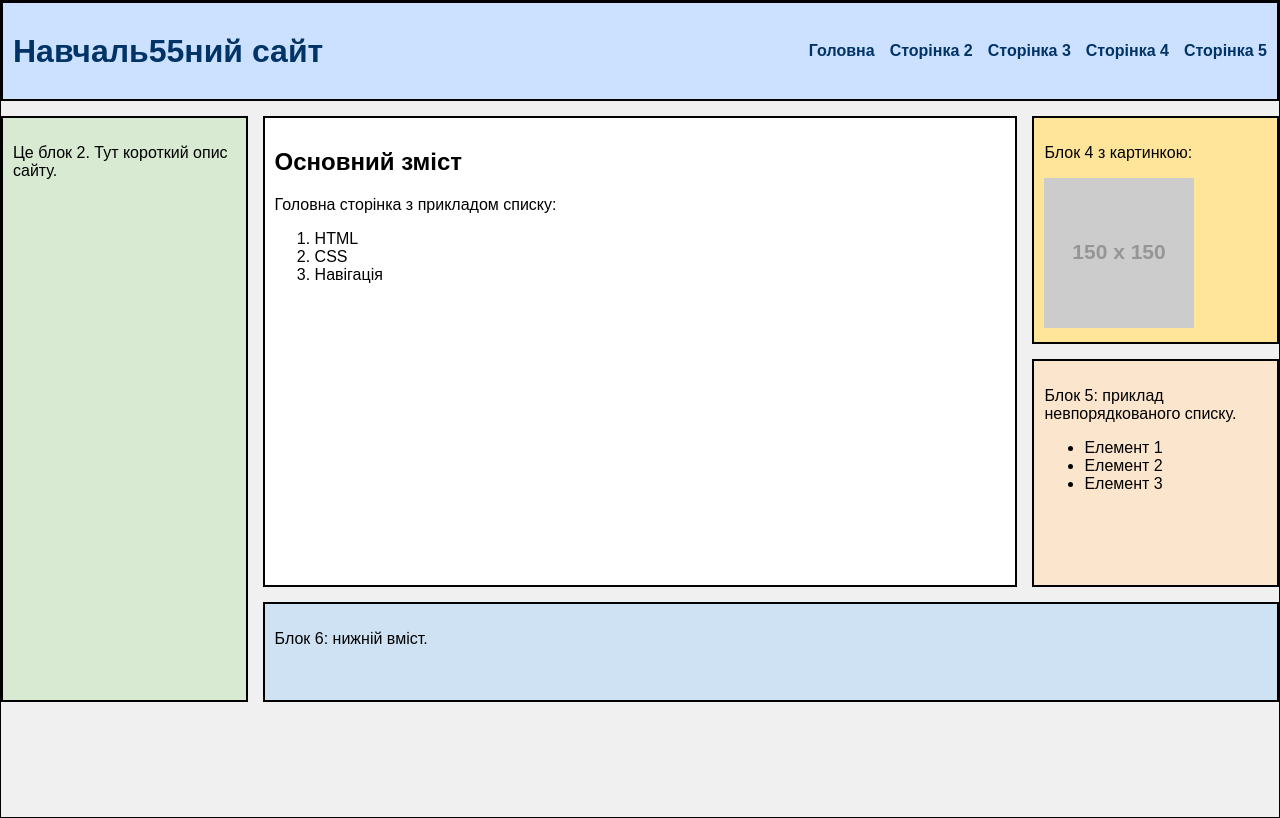
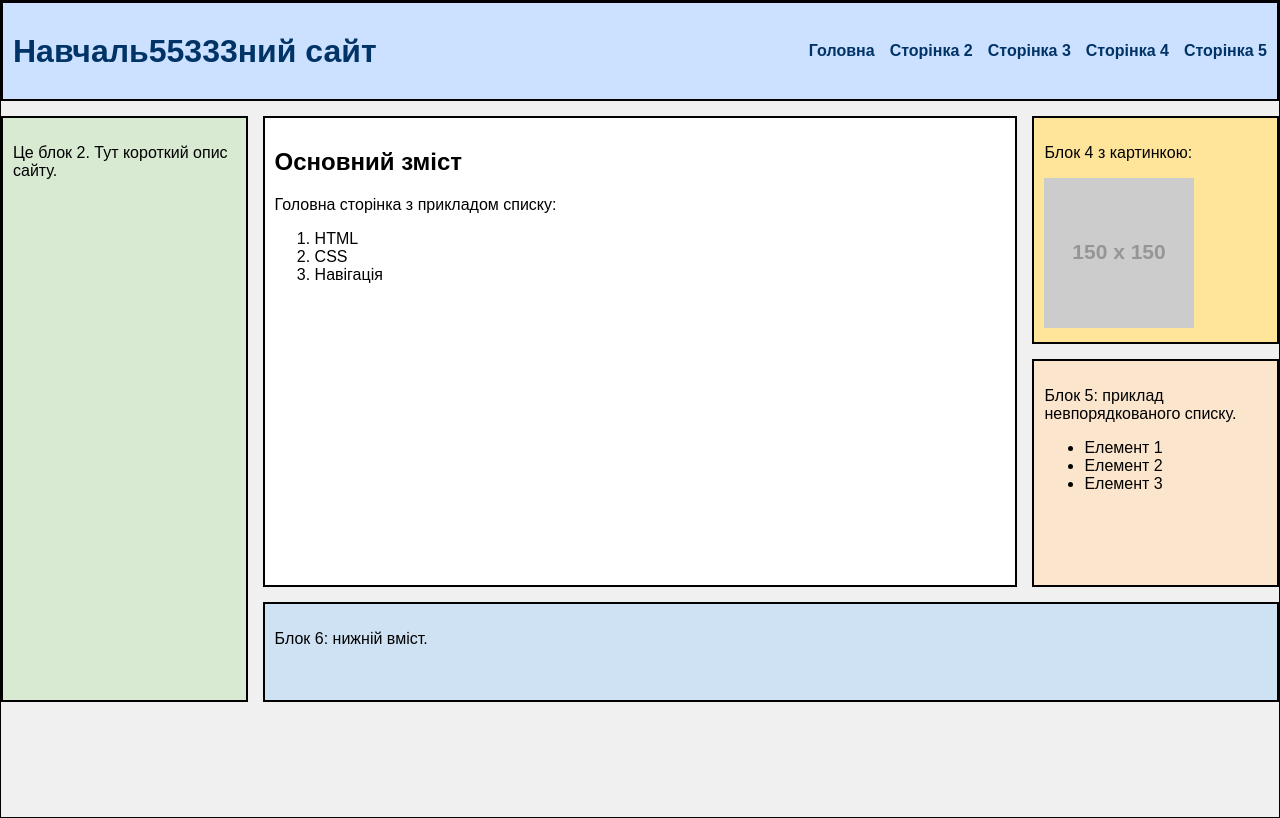
Before and after one commit to yellowBlackie/yellowBlackie.github.io, a plain HTML site: page index.html in a window 1280 px wide. Drawn offline with Linux system fonts and the light colour scheme; placeholder pictures from the web are drawn by us.

Commit message:
Update index.html

```diff
--- a/index.html
+++ b/index.html
@@ -8,7 +8,7 @@
 <body>
 
   <header class="combined-header">
-    <h1 class="site-title">Навчаль55ний сайт</h1>
+    <h1 class="site-title">Навчаль55333ний сайт</h1>
     <nav>
       <ul>
         <li><a href="#">Головна</a></li>
```
